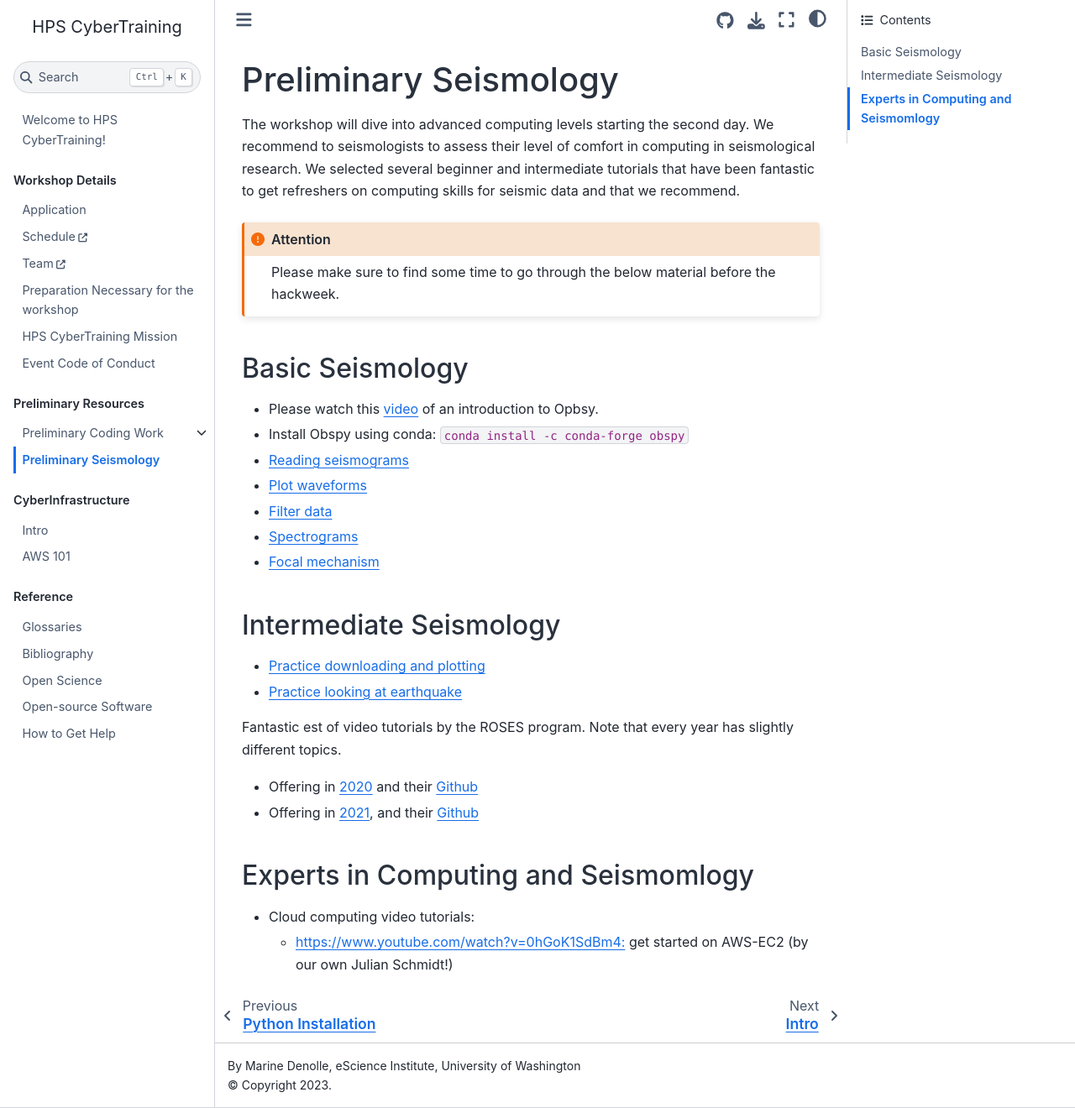
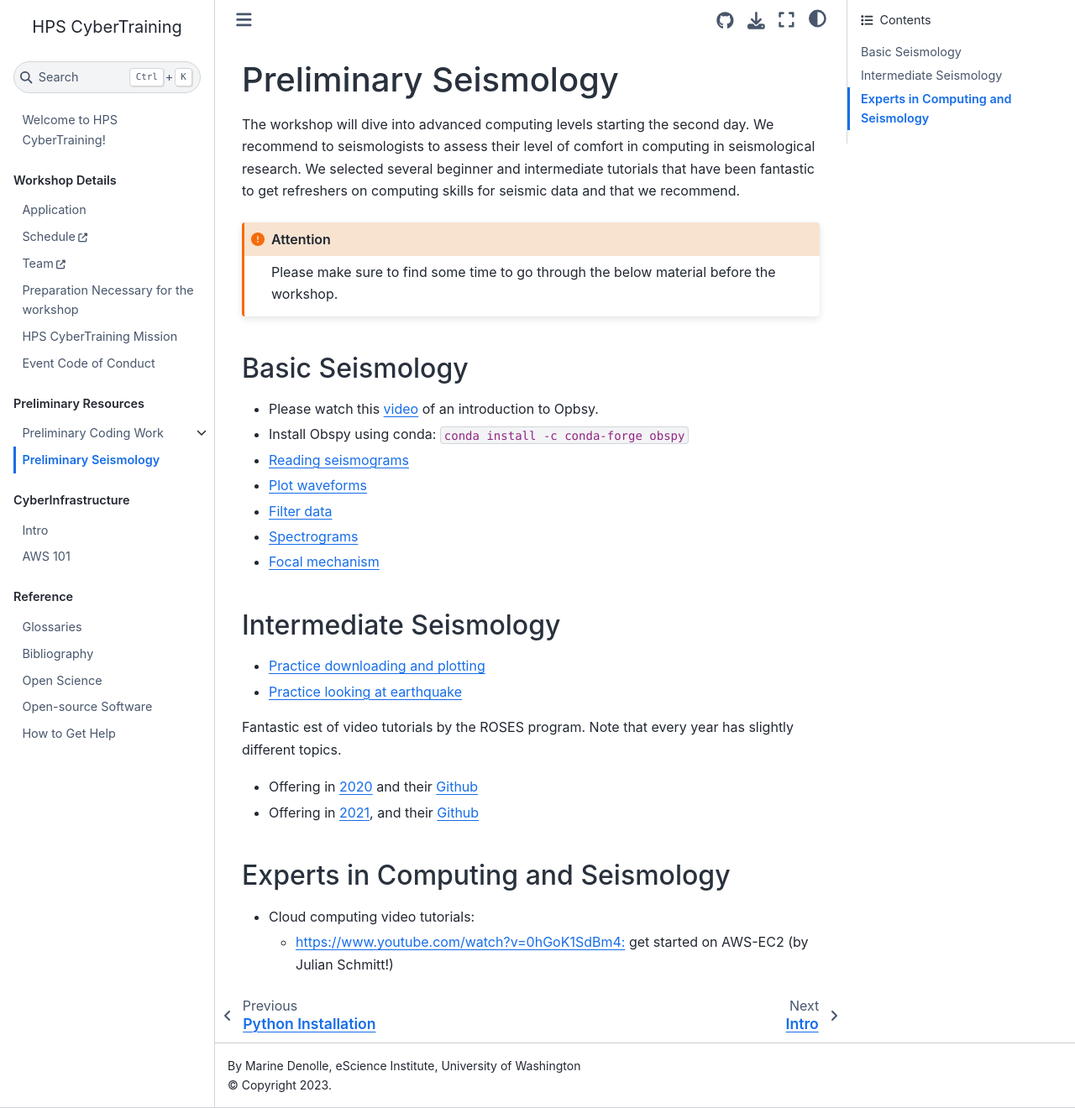
Before and after one commit to SeisSCOPED/HPS, a Jupyter Book: the page built from book/preliminary_seismo/index.md, in a window 1280 px wide and 1320 px high. Shown: the whole window at 84% size. Built offline with Jupyter Book 1.0.4 settings and Sphinx 7.4.7 and the Sphinx Book theme 1.1.4, drawn with Linux system fonts in a browser that asks for light colours.

````diff
--- a/book/preliminary_seismo/index.md
+++ b/book/preliminary_seismo/index.md
@@ -4,7 +4,7 @@ The workshop will dive into advanced computing levels starting the second day. W
 
 ```{attention}
 Please make sure to find some time to go through the below material before
-the hackweek.
+the workshop.
 ```
 
 ## Basic Seismology
@@ -25,6 +25,6 @@ Fantastic est of video tutorials by the ROSES program. Note that every year has
 - Offering in [2021](https://connect.agu.org/seismology/roses/roses2021materials), and their [Github](https://github.com/roseseismo/roses2021)
 
 
-## Experts in Computing and Seismomlogy
+## Experts in Computing and Seismology
 - Cloud computing video tutorials:
-    - https://www.youtube.com/watch?v=0hGoK1SdBm4: get started on AWS-EC2 (by our own Julian Schmidt!)
+    - https://www.youtube.com/watch?v=0hGoK1SdBm4: get started on AWS-EC2 (by Julian Schmitt!)
````
Also changed, not shown: book/schedule.yaml (+26 -20 lines).
